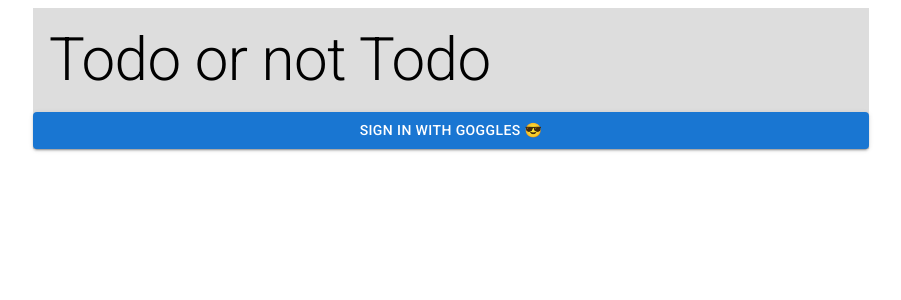
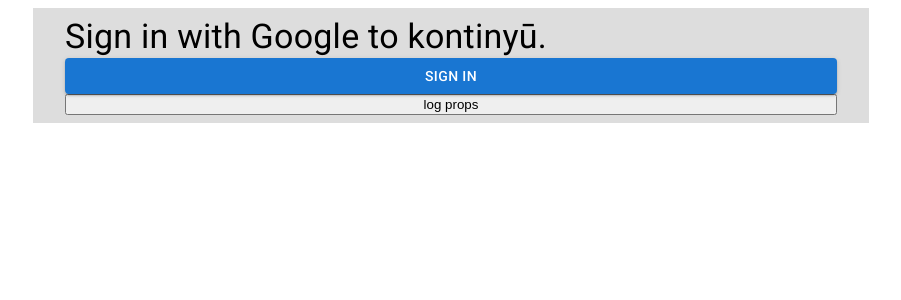
Before and after one commit to aaxelr/Todov2, a React (Create React App) app in the folder client/: page / in a window 1280 px wide. Shown: the top 300 px of the page, without its empty margins (189-1090 px from the left). Built offline with nearby package versions, Linux system fonts and the light colour scheme.

Commit message:
remove header from outside switch

```diff
--- a/client/src/App.jsx
+++ b/client/src/App.jsx
@@ -1,25 +1,16 @@
 import React from 'react';
 import { Route, Switch } from 'react-router-dom';
-import { Button } from '@mui/material/';
-import Header from './components/Header';
 import MuiContainer from './components/UI/MuiContainer';
 import DashBoardPage from './pages/DashboardPage';
 import LoginErrorPage from './pages/LoginErrorPage';
 import LoginSuccessPage from './pages/LoginSuccessPage';
+import LandingPage from './pages/LandingPage';
 
 function App() {
   return (
     <MuiContainer>
-      <Header />
       <Switch>
-        <Route exact path="/">
-          <Button
-            href="http://localhost:5000/auth/google"
-            variant="contained"
-          >
-            Sign in with Goggles 😎
-          </Button>
-        </Route>
+        <Route exact path="/" component={LandingPage} />
         <Route exact path="/dashboard" component={DashBoardPage} />
         <Route exact path="/login/success" component={LoginSuccessPage} />
         <Route exact path="/login/error" component={LoginErrorPage} />
```
